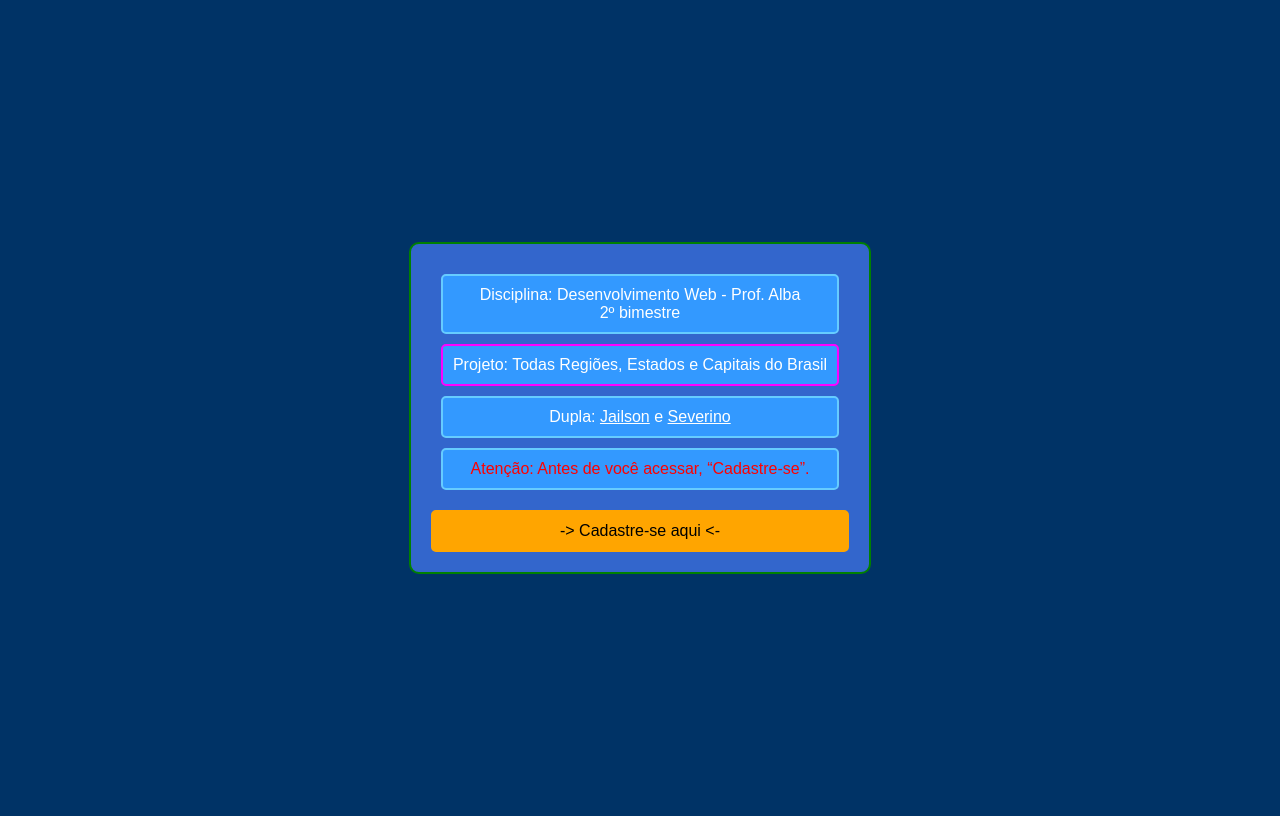
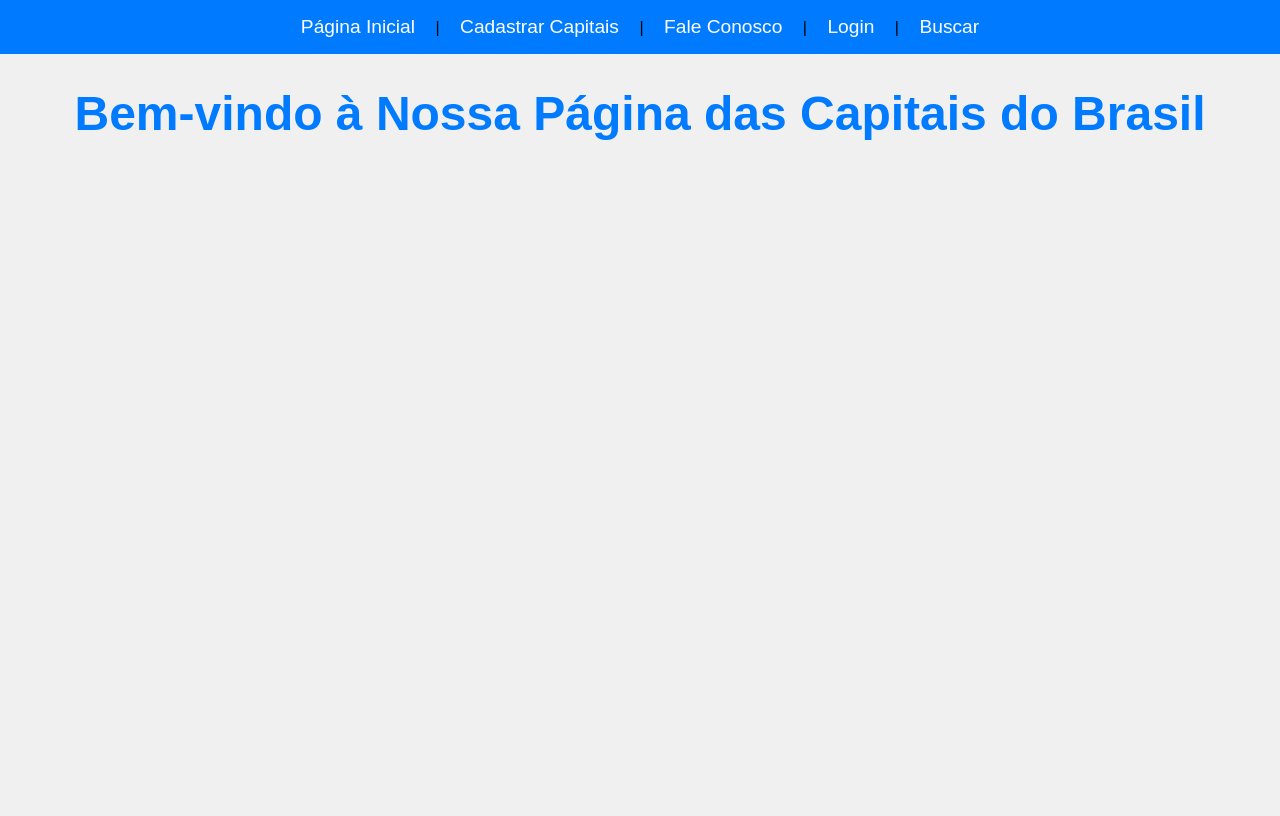
Before and after one commit to jailsonIFRN/CapitaisdoBrasil, a Flask app: page / in a window 1280 px wide. After the commit the page ends 140 px from the top, so only its background shows below. Run offline with Flask 3, Linux system fonts and the light colour scheme.

Commit message:
trabalho final do projeto capitais do brasil - jailson e severino

```diff
--- a/app.py
+++ b/app.py
@@ -8,9 +8,9 @@ def index():
 
 #------ ROTAS DO ARQUIVO da base.html --------
 
-@app.route("/norte")
-def norte():
-    return render_template('norte.html')
+@app.route("/pagina_inicial")
+def pagina_inicial():
+    return render_template('pagina_inicial.html')
 
 @app.route("/nordeste")
 def nordeste():
@@ -29,34 +29,37 @@ def centro_oeste():
     return render_template('centro-oeste.html')
 
 
-# -----------------------------------------------------------
 
-@app.route("/cadastre_se")
-def cadastre_se():
-    return render_template('cadastre_se.html')
-
-@app.route('/cadastro', methods=['GET', 'POST'])
-def cadastro():
-    if request.method == 'POST':
-        # Aqui você pode processar os dados do formulário
-        nome = request.form['nome']
-        senha = request.form['senha']
-        # Adicione código para salvar os dados no banco de dados ou processá-los conforme necessário
-        return redirect(url_for('index'))
-    return render_template('cadastre_se.html')
-
-
-
-# --------------------------------------------------------------------
-@app.route('/cadastre')
-def cadastre():
-    return render_template('cadastrou.html')
-
-@app.route('/base', methods=['GET', 'POST'])
-def base():
-    return redirect(url_for('cadastro'))
-    return render_template('base.html')
 
 
 if __name__ == '__main__':
     app.run(debug=True)
+
+
+# -----------------------------------------------------------
+
+# @app.route("/cadastre_se")
+# def cadastre_se():
+#     return render_template('cadastre_se.html')
+
+# @app.route('/cadastro', methods=['GET', 'POST'])
+# def cadastro():
+#     if request.method == 'POST':
+#         # Aqui você pode processar os dados do formulário
+#         nome = request.form['nome']
+#         senha = request.form['senha']
+#         # Adicione código para salvar os dados no banco de dados ou processá-los conforme necessário
+#         return redirect(url_for('index'))
+#     return render_template('cadastre_se.html')
+
+
+
+# # --------------------------------------------------------------------
+# @app.route('/cadastre')
+# def cadastre():
+#     return render_template('cadastrou.html')
+
+# @app.route('/base', methods=['GET', 'POST'])
+# def base():
+#     return redirect(url_for('cadastro'))
+#     return render_template('base.html')
--- a/templates/base.html
+++ b/templates/base.html
@@ -3,17 +3,58 @@
 <head>
     <meta charset="UTF-8">
     <meta name="viewport" content="width=device-width, initial-scale=1.0">
-    <link href="https://cdn.jsdelivr.net/npm/bootstrap@5.2.0-beta1/dist/css/bootstrap.min.css" rel="stylesheet" integrity="sha384-0evHe/X+R7YkIZDRvuzKMRqM+OrBnVFBL6DOitfPri4tjfHxaWutUpFmBp4vmVor" crossorigin="anonymous">
-    <title>Document</title>
+    <title>Capitais do Brasil</title>
+    <style>
+        body {
+            font-family: Arial, sans-serif;
+            margin: 0;
+            padding: 0;
+            background-color: #f0f0f0;
+            display: flex;
+            flex-direction: column;
+            align-items: center;
+        }
+
+        nav {
+            background-color: #007bff;
+            width: 100%;
+            text-align: center;
+            padding: 1rem 0;
+            margin-bottom: 1rem;
+        }
+
+        nav a {
+            color: white;
+            text-decoration: none;
+            margin: 0 1rem;
+            font-size: 1.2rem;
+            transition: color 0.3s ease, transform 0.3s ease;
+        }
+
+        nav a:hover {
+            color: #ffdd57;
+            transform: scale(1.1);
+        }
+
+        @media (max-width: 600px) {
+            nav a {
+                display: block;
+                margin: 0.5rem 0;
+                font-size: 1rem;
+            }
+        }
+    </style>
 </head>
 <body>
     <nav>
 
-    <a href="{{url_for('sul')}}">CADASTRAR CAPITAIS</a> |
-    <a href="{{url_for('sudeste')}}">FALE CONOSCO</a> |
-    <a href="{{url_for('centro-oeste')}}">LOGIN</a> |
-    <a href="{{url_for('centro-oeste')}}">BUSCAR</a>
+    <a href="{{url_for('pagina_inicial')}}">Página Inicial</a> |
+    <a href="#">Cadastrar Capitais</a> |
+    <a href="#">Fale Conosco</a> |
+    <a href="#">Login</a> |
+    <a href="#">Buscar</a>
 
+    <!-- <a href="{{url_for('sul')}}">CADASTRAR CAPITAIS</a> |  -->
     </nav>
 
     <main>
--- a/templates/index.html
+++ b/templates/index.html
@@ -1,62 +1,32 @@
-<!DOCTYPE html>
-<html lang="pt-BR">
-<head>
-    <meta charset="UTF-8">
-    <meta name="viewport" content="width=device-width, initial-scale=1.0">
-    <title>Projeto: Estados e Capitais do Brasil</title>
+{% extends "base.html" %}
+
+{% block conteudo %}
 <style>
     body {
-            display: flex;
-            justify-content: center;
-            align-items: center;
-            height: 100vh;
-            background-color: #003366;
         font-family: Arial, sans-serif;
-            color: white;
+        margin: 0;
+        padding: 0;
+        background-color: #f0f0f0;
     }
-        .container {
+
+    h1 {
+        color: #333;
+        font-size: 2rem;
         text-align: center;
-            background-color: #3366cc;
-            padding: 20px;
-            border: 2px solid green;
-            border-radius: 10px;
+        margin: 1rem 0;
+        transition: font-size 0.3s ease, color 0.3s ease;
     }
-        .container div {
-            margin: 10px;
-            padding: 10px;
-            border: 2px solid #66ccff;
-            border-radius: 5px;
-            background-color: #3399ff;
+
+    @media (min-width: 768px) {
+        h1 {
+            font-size: 3rem;
+            color: #007bff;
         }
-        .container .projeto {
-            border-color: magenta;
     }
-        .container .dupla a {
-            color: white;
-            text-decoration: underline;
-        }
-        .container .atencao {
-            color: red;
-        }
-        .container .cadastre-se {
-            display: block;
-            margin-top: 20px;
-            padding: 10px;
-            background-color: orange;
-            color: black;
-            text-decoration: none;
-            border: 2px solid orange;
-            border-radius: 5px;
+
+    h1:hover {
+        color: #0056b3;
     }
 </style>
-</head>
-<body>
-    <div class="container">
-        <div>Disciplina: Desenvolvimento Web - Prof. Alba<br>2º bimestre</div>
-        <div class="projeto">Projeto: Todas Regiões, Estados e Capitais do Brasil</div>
-        <div class="dupla">Dupla: <a href="#">Jailson</a> e <a href="#">Severino</a></div>
-        <div class="atencao">Atenção: Antes de você acessar, “Cadastre-se”.</div>
-        <a class="cadastre-se" href="{{ url_for('cadastro') }}">-> Cadastre-se aqui <-</a>
-    </div>
-</body>
-</html>
+    <h1>Bem-vindo à Nossa Página das Capitais do Brasil</h1>
+{% endblock %}
```
Also changed, not shown: templates/pagina_inicial.html (added, +101 -0 lines), templates/buscar.html (added), templates/cadastrar_capitais.html (renamed from templates/cadastre_se.html), templates/fale_conosco.html (renamed from templates/formulario.html). Lines whose indentation alone changed are shown as unchanged.
